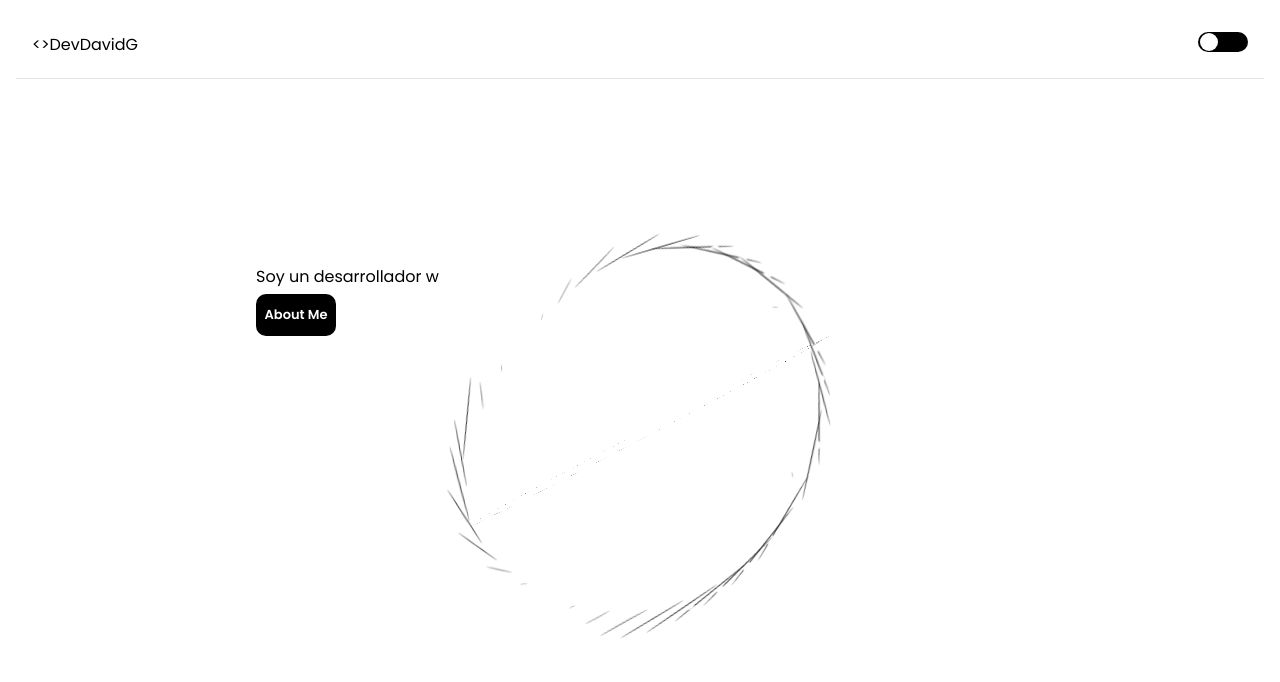
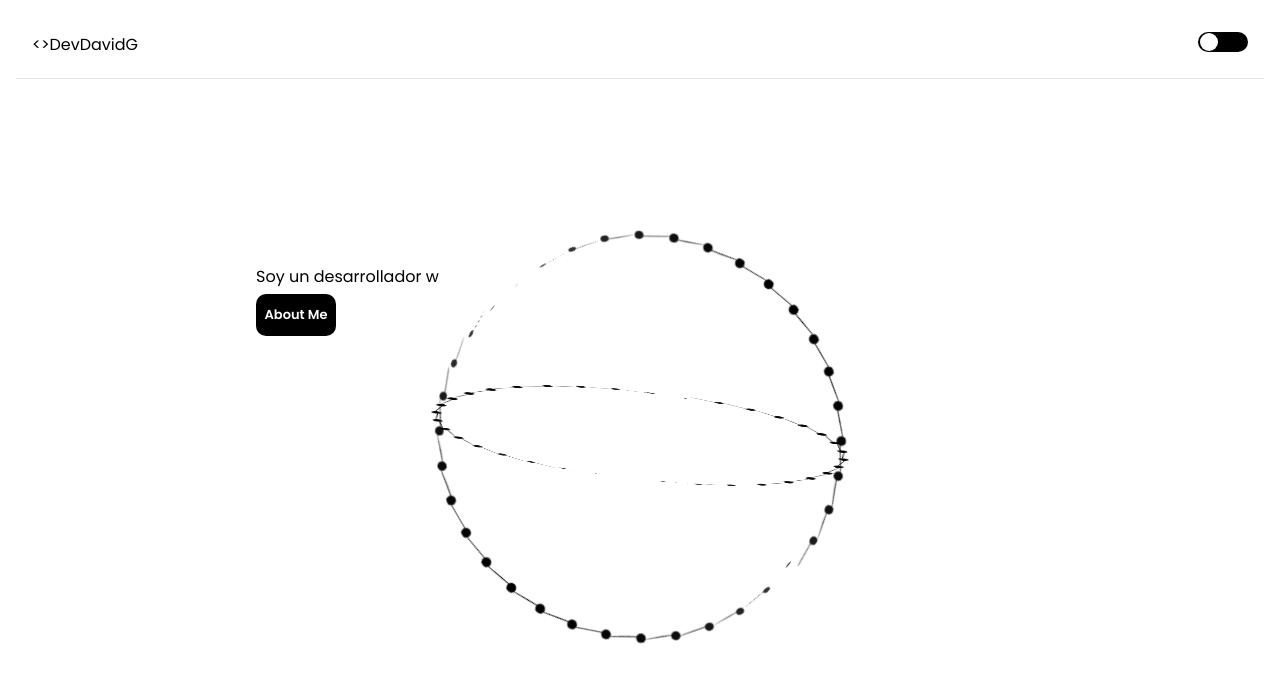
Before and after one commit to DevDavidg/DavidG, a Next.js app: page / in a window 1280 px wide. Shown: the top 682 px of the page. Built offline with nearby package versions, Linux system fonts and the light colour scheme.

Commit message:
Changes:

```diff
--- a/src/app/components/Sphere/style/index.scss
+++ b/src/app/components/Sphere/style/index.scss
@@ -1,320 +1,9 @@
-.main-wrapper {
-  display: flex;
-  position: relative;
-  transform-style: preserve-3d;
-  top: 0;
-  bottom: 0;
-  right: 0;
-  align-items: center;
-  justify-content: center;
-
-  .sphere-wrapper {
-    transform-style: preserve-3d;
-    width: var(--width);
-    height: var(--height);
-    position: relative;
-    -webkit-animation: rotate3d 10s linear infinite;
-    animation: rotate3d 10s linear infinite;
-    .plane {
-      position: absolute;
-      transform-style: preserve-3d;
-      top: 0;
-      right: 0;
-      left: 0;
-      bottom: 0;
-      .spoke-0 .dot,
-      .spoke-36 .dot {
-        -webkit-animation: pulsate 0.5s infinite 0s alternate both;
-        animation: pulsate 0.5s infinite 0s alternate both;
-      }
-      .spoke-1 .dot,
-      .spoke-35 .dot {
-        -webkit-animation: pulsate 0.5s infinite 0.055555556s alternate both;
-        animation: pulsate 0.5s infinite 0.055555556s alternate both;
-      }
-      .spoke-2 .dot,
-      .spoke-34 .dot {
-        -webkit-animation: pulsate 0.5s infinite 0.1111111s alternate both;
-        animation: pulsate 0.5s infinite 0.1111111s alternate both;
-      }
-      .spoke-3 .dot,
-      .spoke-33 .dot {
-        -webkit-animation: pulsate 0.5s infinite 0.16666667s alternate both;
-        animation: pulsate 0.5s infinite 0.6666667s alternate both;
-      }
-      .spoke-4 .dot,
-      .spoke-32 .dot {
-        -webkit-animation: pulsate 0.5s infinite 0.22222222s alternate both;
-        animation: pulsate 0.5s infinite 0.22222222s alternate both;
-      }
-      .spoke-5 .dot,
-      .spoke-31 .dot {
-        -webkit-animation: pulsate 0.5s infinite 0.27777778s alternate both;
-        animation: pulsate 0.5s infinite 0.27777778s alternate both;
-      }
-      .spoke-6 .dot,
-      .spoke-30 .dot {
-        -webkit-animation: pulsate 0.5s infinite 0.33333333s alternate both;
-        animation: pulsate 0.5s infinite 0.33333333s alternate both;
-      }
-      .spoke-7 .dot,
-      .spoke-29 .dot {
-        -webkit-animation: pulsate 0.5s infinite 0.3888888s alternate both;
-        animation: pulsate 0.5s infinite 0.3888888s alternate both;
-      }
-      .spoke-8 .dot,
-      .spoke-28 .dot {
-        -webkit-animation: pulsate 0.5s infinite 0.4444444s alternate both;
-        animation: pulsate 0.5s infinite 0.4444444s alternate both;
-      }
-      .spoke-9 .dot,
-      .spoke-27 .dot {
-        -webkit-animation: pulsate 0.5s infinite 0.5s alternate both;
-        animation: pulsate 0.5s infinite 0.5s alternate both;
-      }
-      .spoke-10 .dot,
-      .spoke-26 .dot {
-        -webkit-animation: pulsate 0.5s infinite 0.55555556s alternate both;
-        animation: pulsate 0.5s infinite 0.55555556s alternate both;
-      }
-      .spoke-11 .dot,
-      .spoke-25 .dot {
-        -webkit-animation: pulsate 0.5s infinite 0.6111111s alternate both;
-        animation: pulsate 0.5s infinite 0.6111111s alternate both;
-      }
-      .spoke-12 .dot,
-      .spoke-24 .dot {
-        -webkit-animation: pulsate 0.5s infinite 0.6666667s alternate both;
-        animation: pulsate 0.5s infinite 0.6666667s alternate both;
-      }
-      .spoke-13 .dot,
-      .spoke-23 .dot {
-        -webkit-animation: pulsate 0.5s infinite 0.7222222s alternate both;
-        animation: pulsate 0.5s infinite 0.7222222s alternate both;
-      }
-      .spoke-14 .dot,
-      .spoke-22 .dot {
-        -webkit-animation: pulsate 0.5s infinite 0.7777778s alternate both;
-        animation: pulsate 0.5s infinite 0.7777778s alternate both;
-      }
-      .spoke-15 .dot,
-      .spoke-21 .dot {
-        -webkit-animation: pulsate 0.5s infinite 0.8333333s alternate both;
-        animation: pulsate 0.5s infinite 0.8333333s alternate both;
-      }
-      .spoke-16 .dot,
-      .spoke-20 .dot {
-        -webkit-animation: pulsate 0.5s infinite 0.8888889s alternate both;
-        animation: pulsate 0.5s infinite 0.8888889s alternate both;
-      }
-      .spoke-17 .dot,
-      .spoke-19 .dot {
-        -webkit-animation: pulsate 0.5s infinite 0.9444444s alternate both;
-        animation: pulsate 0.5s infinite 0.9444444s alternate both;
-      }
-      .spoke-18 .dot,
-      .spoke-20 .dot {
-        -webkit-animation: pulsate 0.5s infinite 1s alternate both;
-        animation: pulsate 0.5s infinite 1s alternate both;
-      }
-      .spoke {
-        transform-origin: 0 0;
-        transform-style: preserve-3d;
-        position: absolute;
-        left: 50%;
-        top: 50%;
-        height: var(--height);
-      }
-      .spoke.spoke-1 {
-        transform: rotate(10deg);
-      }
-      .spoke.spoke-2 {
-        transform: rotate(20deg);
-      }
-      .spoke.spoke-3 {
-        transform: rotate(30deg);
-      }
-      .spoke.spoke-4 {
-        transform: rotate(40deg);
-      }
-      .spoke.spoke-5 {
-        transform: rotate(50deg);
-      }
-      .spoke.spoke-6 {
-        transform: rotate(60deg);
-      }
-      .spoke.spoke-7 {
-        transform: rotate(70deg);
-      }
-      .spoke.spoke-8 {
-        transform: rotate(80deg);
-      }
-      .spoke.spoke-9 {
-        transform: rotate(90deg);
-      }
-      .spoke.spoke-10 {
-        transform: rotate(100deg);
-      }
-      .spoke.spoke-11 {
-        transform: rotate(110deg);
-      }
-      .spoke.spoke-12 {
-        transform: rotate(120deg);
-      }
-      .spoke.spoke-13 {
-        transform: rotate(130deg);
-      }
-      .spoke.spoke-14 {
-        transform: rotate(140deg);
-      }
-      .spoke.spoke-15 {
-        transform: rotate(150deg);
-      }
-      .spoke.spoke-16 {
-        transform: rotate(160deg);
-      }
-      .spoke.spoke-17 {
-        transform: rotate(170deg);
-      }
-      .spoke.spoke-18 {
-        transform: rotate(180deg);
-      }
-      .spoke.spoke-19 {
-        transform: rotate(190deg);
-      }
-      .spoke.spoke-20 {
-        transform: rotate(200deg);
-      }
-      .spoke.spoke-21 {
-        transform: rotate(210deg);
-      }
-      .spoke.spoke-22 {
-        transform: rotate(220deg);
-      }
-      .spoke.spoke-23 {
-        transform: rotate(230deg);
-      }
-      .spoke.spoke-24 {
-        transform: rotate(240deg);
-      }
-      .spoke.spoke-25 {
-        transform: rotate(250deg);
-      }
-      .spoke.spoke-26 {
-        transform: rotate(260deg);
-      }
-      .spoke.spoke-27 {
-        transform: rotate(270deg);
-      }
-      .spoke.spoke-28 {
-        transform: rotate(280deg);
-      }
-      .spoke.spoke-29 {
-        transform: rotate(290deg);
-      }
-      .spoke.spoke-30 {
-        transform: rotate(300deg);
-      }
-      .spoke.spoke-31 {
-        transform: rotate(310deg);
-      }
-      .spoke.spoke-32 {
-        transform: rotate(320deg);
-      }
-      .spoke.spoke-33 {
-        transform: rotate(330deg);
-      }
-      .spoke.spoke-34 {
-        transform: rotate(340deg);
-      }
-      .spoke.spoke-35 {
-        transform: rotate(350deg);
-      }
-    }
-    .plane-1 {
-      animation: izquierda 15s infinite;
-    }
-  }
-}
-
-.dot.l {
-  position: absolute;
-  width: 10px;
-  height: 10px;
-  border-radius: 50%;
-  background: #fff;
-  left: -3px;
-  top: 100%;
-  transform: rotate(90deg);
-}
-.dot.d {
-  position: absolute;
-  width: 10px;
-  height: 10px;
-  border-radius: 50%;
-  background: #000000;
-  left: -3px;
-  top: 100%;
-  transform: rotate(90deg);
-}
-.dot.d::before {
-  content: '';
-  position: absolute;
-  width: 10px;
-  height: 10px;
-  border-radius: 50%;
-  background: #fff;
-  left: -3px;
-  top: 100%;
-  transform: matrix(0.1, 0, 0, 10, 0, 0);
-}
-.dot.l::before {
-  content: '';
-  position: absolute;
-  width: 10px;
-  height: 10px;
-  border-radius: 50%;
-  background: #000000;
-  left: -3px;
-  top: 100%;
-  transform: matrix(0.1, 0, 0, 10, 0, 0);
-}
-.plane.plane-1 {
-  transform: rotateY(15deg);
-}
-.plane.plane-2 {
-  transform: rotateY(30deg);
-}
-.plane.plane-3 {
-  transform: rotateY(45deg);
-}
-.plane.plane-4 {
-  transform: rotateY(60deg);
-}
-.plane.plane-5 {
-  transform: rotateY(75deg);
-}
-.plane.plane-6 {
-  transform: rotateY(90deg);
-}
-.plane.plane-7 {
-  transform: rotateY(105deg);
-}
-.plane.plane-8 {
-  transform: rotateY(120deg);
-}
-.plane.plane-9 {
-  transform: rotateY(135deg);
-}
-.plane.plane-10 {
-  transform: rotateY(150deg);
-}
-.plane.plane-11 {
-  transform: rotateY(165deg);
-}
-.plane.plane-12 {
-  transform: rotateY(180deg);
-}
+$dot-size: 10px;
+$dot-bg-l: #fff;
+$dot-bg-d: #000;
+$dot-transform: rotate(90deg);
+$sphere-animation-duration: 15s;
+$dot-animation-duration: 1s;
 
 @keyframes rotate3d {
   0% {
@@ -333,25 +22,138 @@
     transform: rotate3d(1, 1, 1, 360deg);
   }
 }
+
 @keyframes pulsate {
   0% {
-    transform: rotateX(90deg) scale(0.3) translateZ(20px);
+    transform: rotateX(90deg) scale(0.7) translateZ(10px);
+    opacity: 0.7;
+  }
+  100% {
+    transform: rotateX(0deg) scale(1) translateZ(0);
+    opacity: 1;
   }
 }
+
 @keyframes izquierda {
-  0% {
-    transform: rotateZ(90deg);
-  }
-  25% {
-    transform: rotateY(90deg);
-  }
-  50% {
-    transform: rotateZ(90deg);
-  }
-  75% {
-    transform: rotateY(90deg);
-  }
+  0%,
   100% {
     transform: rotateZ(90deg);
   }
+  50% {
+    transform: rotateY(90deg);
+  }
 }
+
+.main-wrapper {
+  display: flex;
+  position: relative;
+  transform-style: preserve-3d;
+  top: 0;
+  bottom: 0;
+  right: 0;
+  align-items: center;
+  justify-content: center;
+
+  &.visible {
+    .sphere-wrapper {
+      animation: rotate3d $sphere-animation-duration linear infinite;
+    }
+  }
+
+  .sphere-wrapper {
+    transform-style: preserve-3d;
+    width: var(--width);
+    height: var(--height);
+    position: relative;
+    /* animation: rotate3d $sphere-animation-duration linear infinite; */ /* Comentado para activar la animación cuando sea visible */
+
+    .plane {
+      position: absolute;
+      transform-style: preserve-3d;
+      top: 0;
+      right: 0;
+      left: 0;
+      bottom: 0;
+
+      @for $i from 0 through 36 {
+        .spoke-#{$i} {
+          .dot {
+            animation: pulsate
+              $dot-animation-duration
+              alternate
+              both
+              infinite
+              $i *
+              0.1s;
+          }
+        }
+      }
+
+      .spoke {
+        transform-origin: 0 0;
+        transform-style: preserve-3d;
+        position: absolute;
+        left: 50%;
+        top: 50%;
+        height: var(--height);
+      }
+
+      @for $i from 1 through 36 {
+        .spoke-#{$i} {
+          transform: rotate($i * 10deg);
+        }
+      }
+    }
+
+    .plane-9 {
+      animation: izquierda 15s infinite;
+    }
+  }
+}
+
+.dot {
+  position: absolute;
+  width: $dot-size;
+  height: $dot-size;
+  border-radius: 50%;
+  left: -3px;
+  top: 100%;
+  transform: $dot-transform;
+  transition: transform 0.2s ease-in-out, opacity 0.2s ease-in-out;
+
+  &.l {
+    background: $dot-bg-d;
+
+    &::before {
+      content: '';
+      position: absolute;
+      width: 40px;
+      height: 1px;
+      border-radius: 50%;
+      background: $dot-bg-d;
+      top: 3px;
+    }
+  }
+
+  &.d {
+    background: $dot-bg-l;
+
+    &::before {
+      content: '';
+      position: absolute;
+      width: 40px;
+      height: 1px;
+      border-radius: 50%;
+      background: $dot-bg-l;
+      top: 3px;
+    }
+  }
+}
+
+.plane {
+  @for $i from 1 through 12 {
+    &-#{$i} {
+      transform: rotateY($i * 30deg) rotateX(90deg);
+    }
+  }
+}
```
